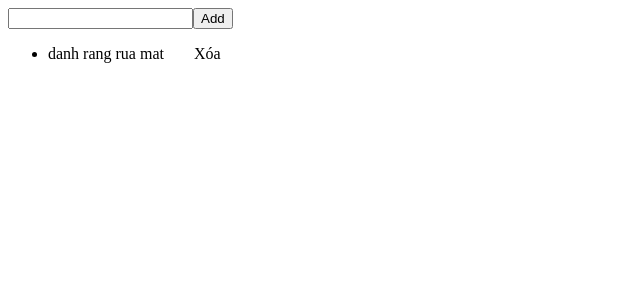
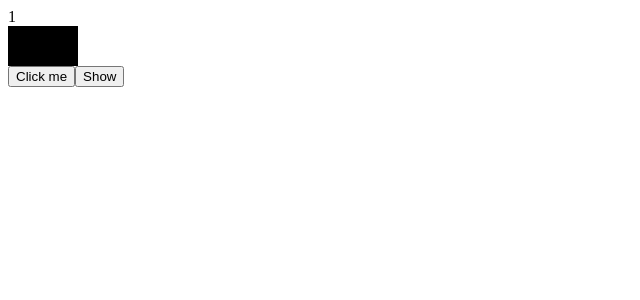
Before and after one commit to tranvid25/LearnReactjs, a React (Vite) app in the folder react-project/: page / in a window 1280 px wide. Shown: the top 300 px of the page, without its empty margins (0-640 px from the left). Built offline with nearby package versions, Linux system fonts and the light colour scheme.

Commit message:
useEffect

```diff
--- a/react-project/src/App.jsx
+++ b/react-project/src/App.jsx
@@ -1,69 +1,41 @@
-import React, { useState } from "react";
+import React, { useEffect, useState } from "react";
 import Product from "./components/Product";
 import Category from "./components/category";
 import Not_Category from "./components/Not_Category";
 import Message from "./components/Message";
 import Content from "./components/Content";
+import Timer from "./components/Timer";
 
 function App() {
-const [todo,setTodo]=useState({
-  id:"",
-  name:""
-});
-//tạo ra setTodo để cập nhật giá trị
-const [todoList,setTodoList]=useState([
-  {id:1,name:"danh rang rua mat"},
-]);
-const handleGetTodo=(value)=>{
-   const randomId=Math.random(10000);
-   const todo={
-    id:randomId,
-    name:value,
-   };
-   setTodo(todo);
-};
-//cái này dùng để tạo giá trị todo từ value nhập vào là name và id là randomId
-//sau đó xét giá trị todo vào settoto để cập nhật
+const[count,setCount]=useState(1);
+const[post,setPost]=useState([]);
+const[color,setColor]=useState("");
+const[show,setShow]=useState(false);
+// useEffect(()=>{
+//   fetch("http::")
+//   .then((response) =>response.json())
+//   .then((json)=>setPost(json));
+// });
+useEffect(()=>{
+ if(count%2==0){
+  setColor("red");
+ }else{
+  setColor("black")
+ }
+},[count]);
+return (
+   <div>
+    <div>{count}</div>
+    <div style={{background:color,
+      width:"70px",
+      height:"40px"
+    }}>
 
-const handleSubmit=()=>{
-console.log(todo);
-setTodoList((prev)=>{
-  return [
-    ...prev,todo
-  ]
-});
-setTodo({
-  id:"",
-  name:""
-});
-//khi người dùng click vào thì settodollist sẽ vẫn giữ giá trị trc đó và cập nhật thêm giá trị mới vào
-}
-const handledelete=(id)=>{
-  setTodoList(todoList.filter(todo =>todo.id !== id));
-  //filter dùng để lọc các điều kiện cho trước trả ề 1 mảng mới
-}
-  return (
-    <div>
-     <div>
-      <input type="text" onChange={(e)=>handleGetTodo(e.target.value)}
-      value={todo.name} />
-      <button onClick={handleSubmit}>Add</button>
-     </div>
-     <div>
-       <ul>
-        {todoList.map((todo,index)=>{
-          return(
-            <div style={{display:"flex",
-              gap:"30px"
-            }} key={index}>
-              <li>{todo.name}</li>
-              <div style={{cursor:"pointer"}} onClick={()=>handledelete(todo.id)}>Xóa</div>
-            </div>
-          );
-        })}
-       </ul>
-     </div>
     </div>
+   <button onClick={()=>setCount(count+1)}>Click me</button>
+   <button onClick={()=>setShow(!show)}>Show</button>
+   {show&&<Timer/>}
+   </div>
   );
 }
 
--- /dev/null
+++ b/react-project/src/components/Timer.jsx
@@ -0,0 +1,15 @@
+import React, { useEffect, useState } from "react";
+function Timer(){
+    const[count,setCount]=useState();
+    useEffect(()=>{
+     const interval= setInterval(()=>{
+       setCount((prev)=>prev+1)
+       console.log("chay lai");
+      },1000);
+      return ()=>{
+        clearInterval(interval);
+      }
+    },[]);
+    return <div>count</div>
+}
+export default Timer;
```
Also changed, not shown: react-project/UseEffect.txt (added).
